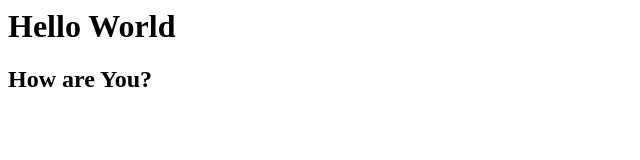
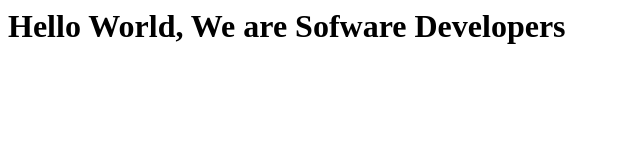
Before and after one commit to Brian3Kamau/BK-M, a plain HTML site: page index.html in a window 1280 px wide. Shown: the whole page, without its empty margins (0-640 px from the left). Drawn offline with Linux system fonts and the light colour scheme.

Commit message:
Fourth  Commit

```diff
--- a/index.html
+++ b/index.html
@@ -1,2 +1 @@
-<h1>Hello World</h1>
-<H2>How are You?</H2>
+<h1>Hello World, We are Sofware Developers</h1>
```
